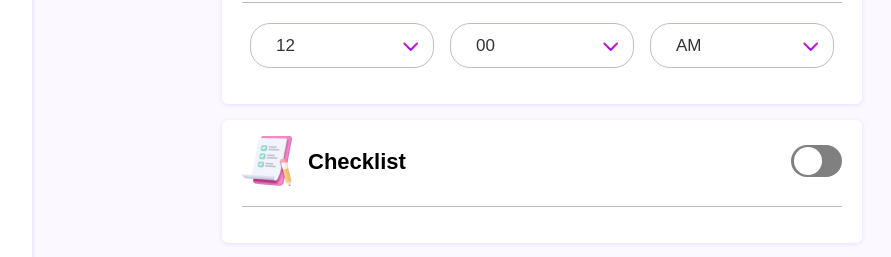
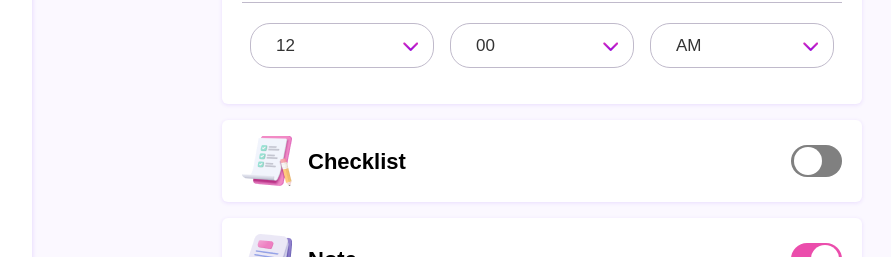
Before and after one commit to alexander-mettevo/buzzmi-deploy, a React (Vite) app: page /hub/create-task in a window 1280 px wide. Shown: the part 960-1217 px from the top of the page, without its empty margins (253-1144 px from the left). Built offline with nearby package versions, Linux system fonts and the light colour scheme.

Commit message:
ref drop down

```diff
--- a/src/components/reusable/assets/dropdown/dropdownToggle/DropdownToggleComponent.jsx
+++ b/src/components/reusable/assets/dropdown/dropdownToggle/DropdownToggleComponent.jsx
@@ -1,4 +1,4 @@
-import React, { useEffect, useRef, useState } from "react"
+import { useEffect, useRef, useState } from "react"
 import DropdownRightSide from "./items/dropdownRightSide/DropdownRightSide.jsx"
 import MultiBox from "../../../cards/multiBox/MultiBox.jsx"
 
@@ -38,7 +38,7 @@ const DropdownToggleComponent = ({
   )
 
   return (
-    <MultiBox icon={icon} info={info} title={title} rightSide={dropdownRightSide}>
+    <MultiBox icon={icon} info={info} title={title} rightSide={dropdownRightSide} isHideMode={!isOpen}>
       <div
         className={`dropdown__content ${isOpen ? "dropdown__content--open" : ""}`}
         style={{ "--content-height": isOpen ? `${scrollHeight}px` : 0 }}
--- a/src/components/reusable/cards/multiBox/MultiBox.jsx
+++ b/src/components/reusable/cards/multiBox/MultiBox.jsx
@@ -1,11 +1,15 @@
-import React from "react"
 import Info from "../../assets/info/Info.jsx"
 import Box from "../box/Box.jsx"
+import cn from "classnames"
 
-const MultiBox = ({ icon, info, children, title, rightSide }) => {
+const MultiBox = ({ icon, info, children, title, rightSide, isHideMode }) => {
   return (
     <Box className="multi-box hub-form-box">
-      <div className="multi-box__wrapper">
+      <div
+        className={cn("multi-box__wrapper", {
+          "multi-box__wrapper_hide-mode": isHideMode,
+        })}
+      >
         <div className="multi-box__title">
           {icon && <img src={icon} alt="icon" className="multi-box__icon" />}
           <span className="h4 me-21 me-lg-3">{title}</span>
--- a/src/styles/components/reusable/cards/multi-box.scss
+++ b/src/styles/components/reusable/cards/multi-box.scss
@@ -34,6 +34,12 @@
     margin-bottom: 20px;
     padding-bottom: 20px;
 
+    &_hide-mode {
+      border-bottom: none;
+      margin-bottom: 0;
+      padding-bottom: 0;
+    }
+
     @media (max-width: $tablet) {
       margin-bottom: 0;
       padding-bottom: 20px;
```
